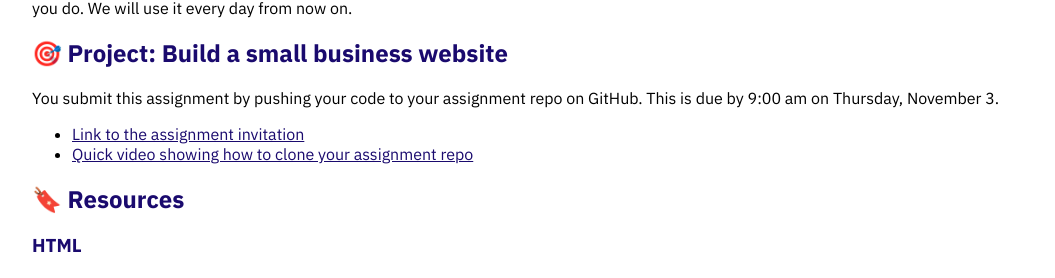
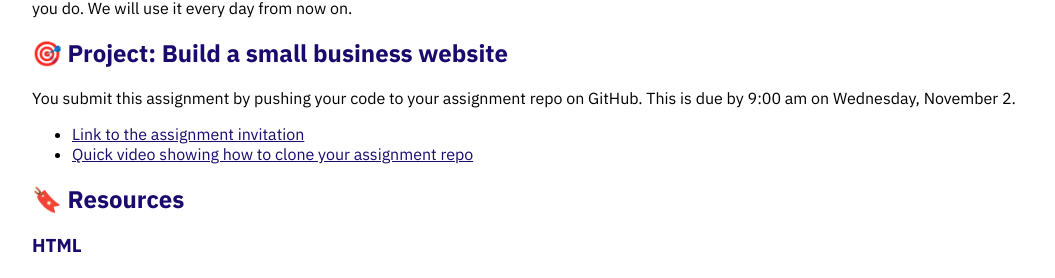
Before and after one commit to Momentum-Team-16/momentum-team-16.github.io, a Jekyll site: the page built from index.html, in a window 1280 px wide and 900 px high, scrolled down 1006 px. Shown: the part 172-450 px from the top of the window, without its empty margins (112-1167 px from the left). Built offline with Jekyll 4.4.1, drawn with Linux system fonts in a browser that asks for light colours; nearby versions of some CDN libraries; the list of posts is cut into pages by our own code.

Commit message:
add assignment link

```diff
--- a/_posts/2022-11-01-html.md
+++ b/_posts/2022-11-01-html.md
@@ -29,9 +29,9 @@ See [Getting Started with VS Code](https://code.visualstudio.com/docs/introvideo
 
 ## 🎯 Project: Build a small business website
 
-You submit this assignment by pushing your code to your assignment repo on GitHub. This is due by 9:00 am on Thursday, November 3.
+You submit this assignment by pushing your code to your assignment repo on GitHub. This is due by 9:00 am on Wednesday, November 2.
 
-- [Link to the assignment invitation]()
+- [Link to the assignment invitation](https://classroom.github.com/a/R8pE8slZ)
 - [Quick video showing how to clone your assignment repo](https://www.loom.com/share/c7871fa5f80f4cbda3dbcce36db68dab)
 
 ## 🔖 Resources
```
